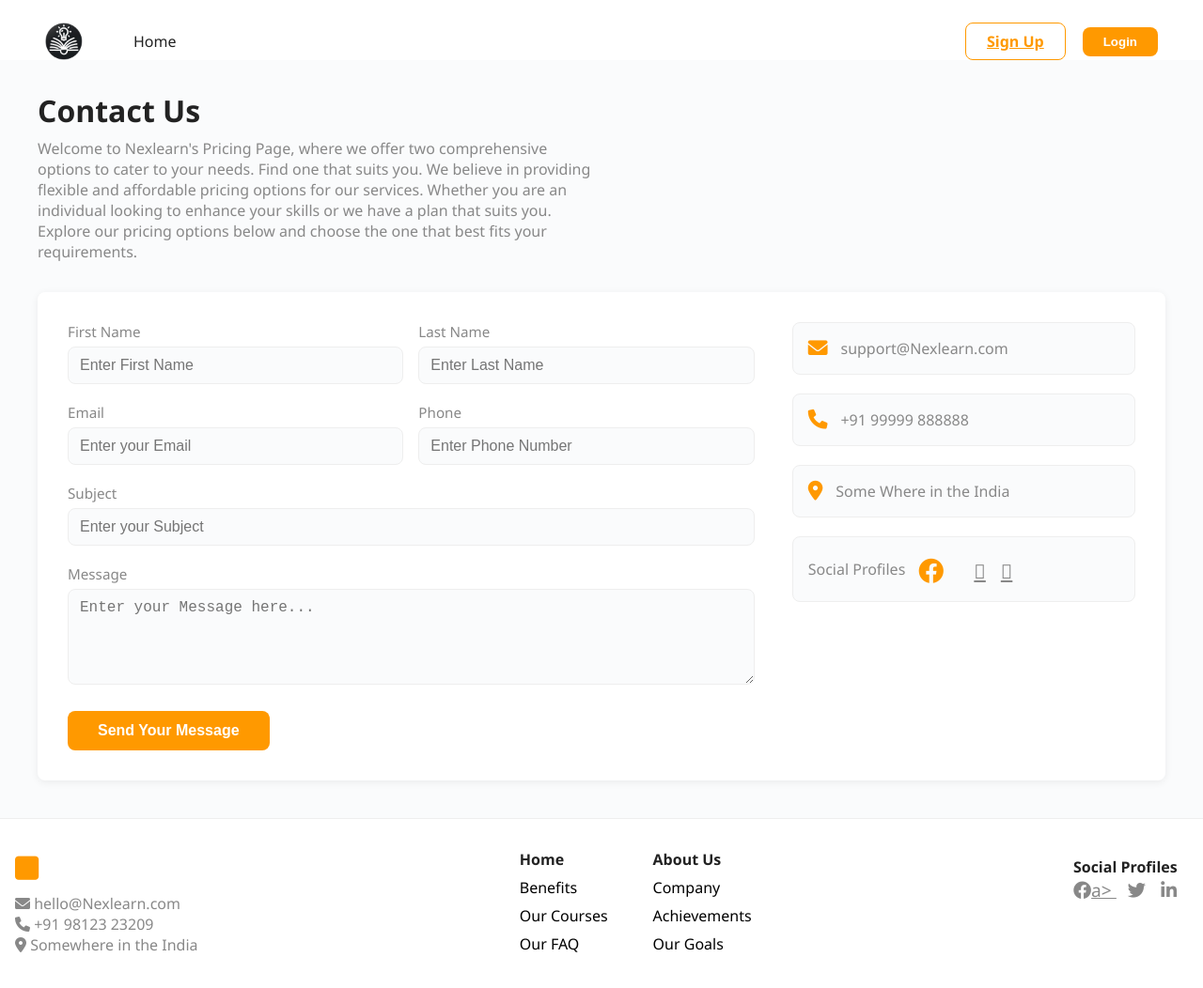
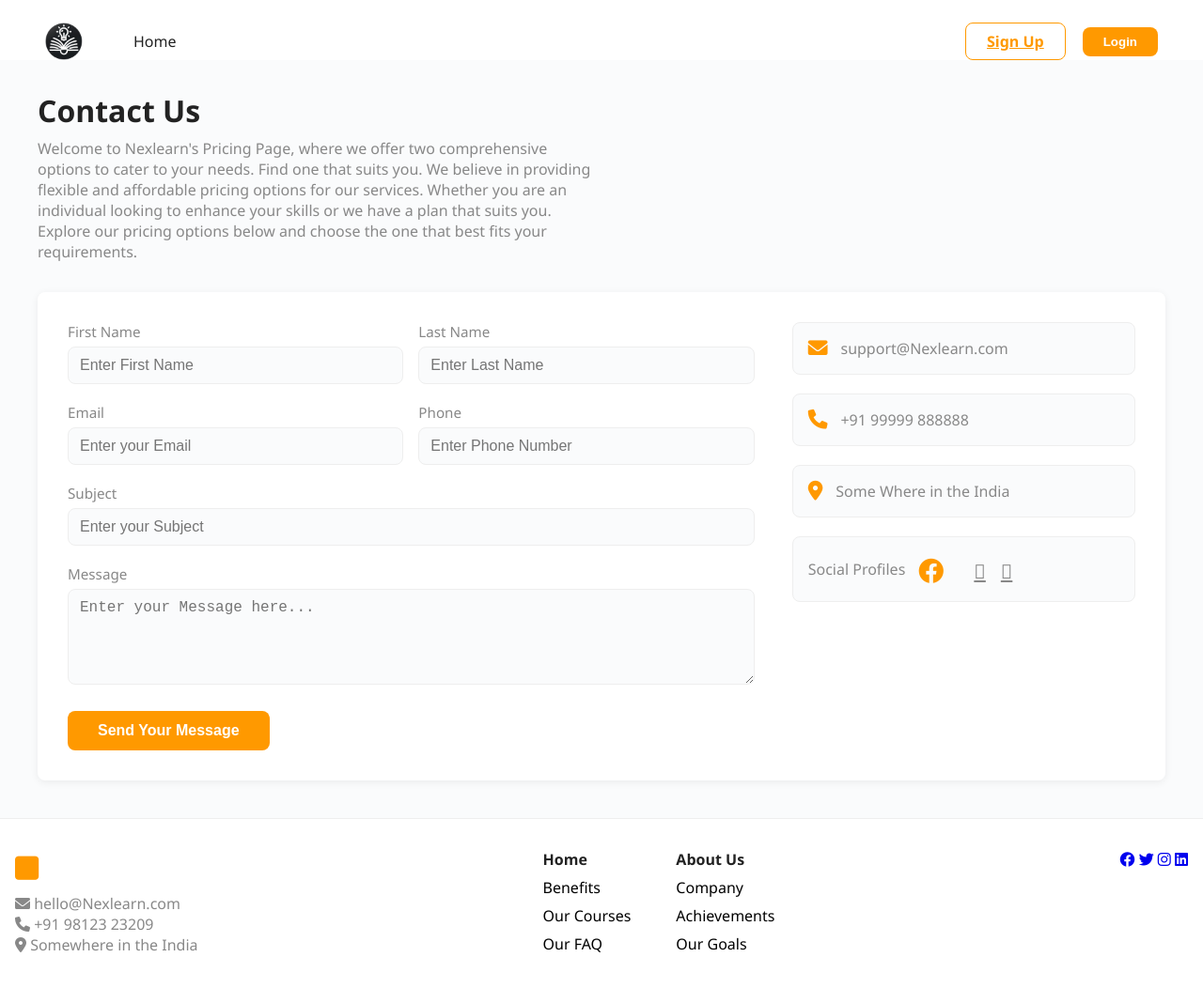
Before and after one commit to Sajanparmar/Nexlearn-1, a plain HTML site: page Frontend/contact page/contact.html in a window 1280 px wide. Shown: the whole page at 94% size. Drawn offline with Linux system fonts and the light colour scheme.

Commit message:
some changes

```diff
--- a/Frontend/contact page/contact.html
+++ b/Frontend/contact page/contact.html
@@ -362,11 +362,11 @@
         <li><a href="#">Our Goals</a></li>
       </ul>
     </div>
-    <div class="footer-social">
-      <strong>Social Profiles</strong><br>
-      <a href="#"><i class="fa-brands fa-facebook"></i>a>
-      <a href="#"><i class="fab fa-twitter"></i></a>
-      <a href="#"><i class="fab fa-linkedin-in"></i></a>
+    <div class="footer-socials">
+      <a href="#" title="Facebook"><i class="fa-brands fa-facebook"></i></a>
+      <a href="#" title="Twitter"><i class="fa-brands fa-twitter"></i></a>
+      <a href="#" title="Instagram"><i class="fa-brands fa-instagram"></i></a>
+      <a href="#" title="LinkedIn"><i class="fa-brands fa-linkedin"></i></a>
     </div>
   </div>
   <script>    // Simple form submission handler
```
